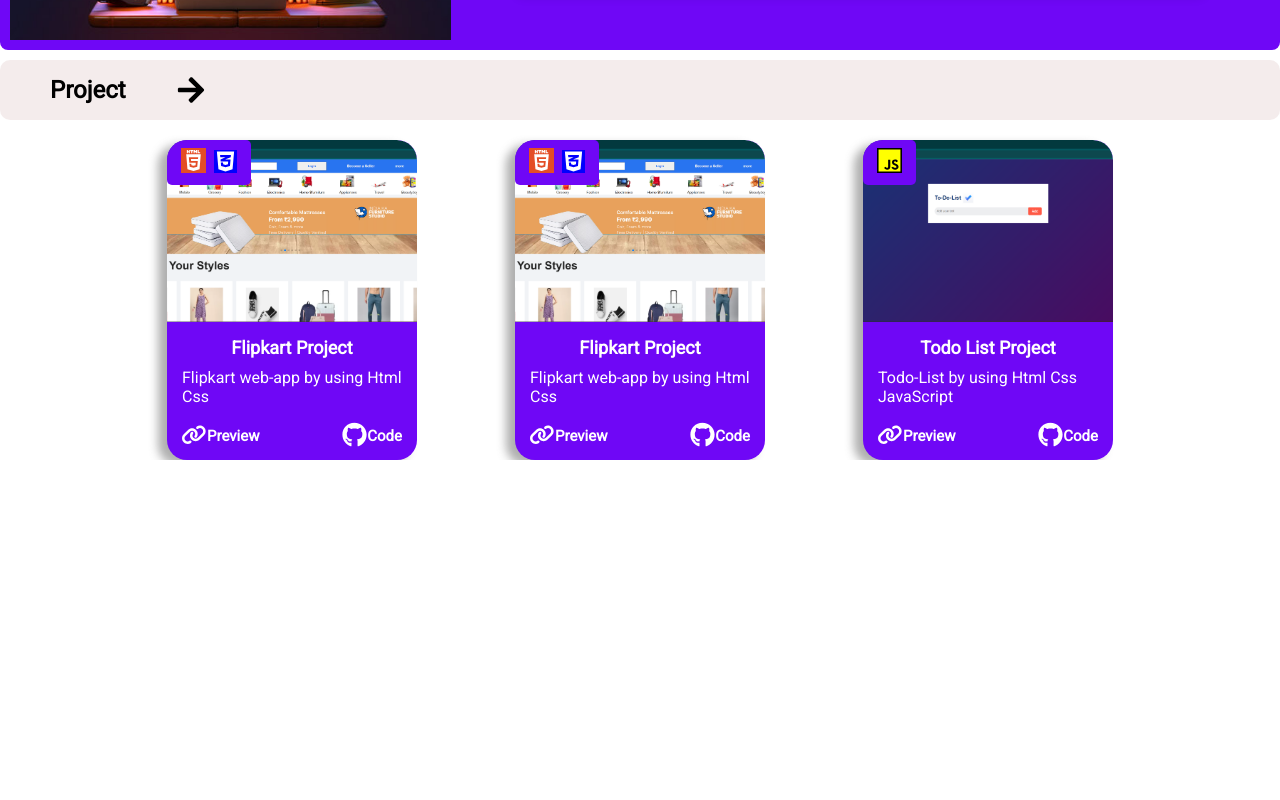
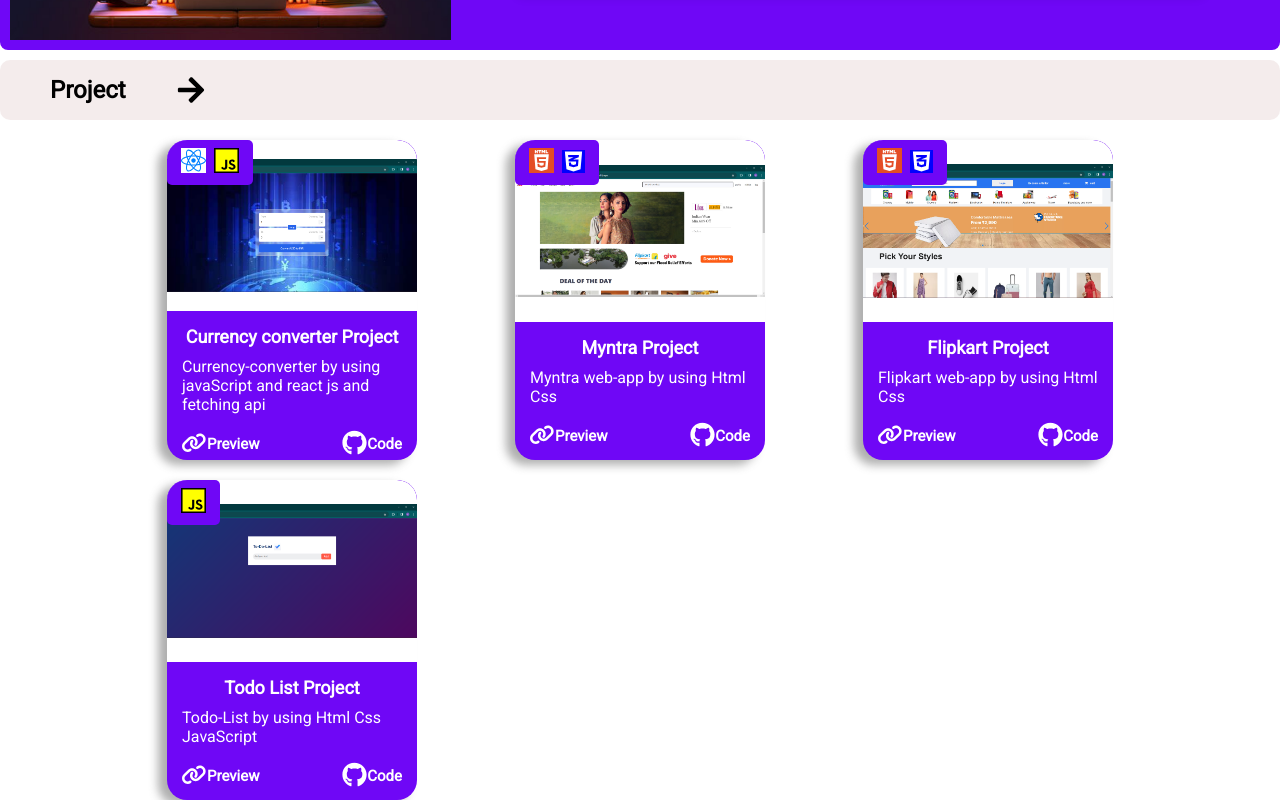
Before and after one commit to ashutoshmaurya293/Portfolio, a React (Vite) app: page / in a window 1280 px wide. Shown: the part 900-1700 px from the top of the page. Before the commit the page ends 1360 px from the top, so only its background shows below. Built offline with nearby package versions, Linux system fonts and the light colour scheme.

Commit message:
new project added

```diff
--- a/src/conponents/halper/ProjectObj.js
+++ b/src/conponents/halper/ProjectObj.js
@@ -1,13 +1,23 @@
 import flipkart from"./../../Images/flipkart.png"
 import myntra from"./../../Images/myntra.png"
 import todojs from"./../../Images/todojs.png"
+import currency from"./../../Images/currency.png"
+
 const ProjectObj = [
   {
-    name: "Flipkart",
-    github: "https://github.com/ashutoshmaurya293/flipkart-web",
-    dogs: "Flipkart web-app by using Html Css",
-    live: "https://flipkart-web-app.netlify.app/",
-    img:flipkart,
+    name: "Currency converter",
+    github: "https://github.com/ashutoshmaurya293/react/tree/main/react4",
+    dogs: "Currency-converter by using javaScript and react js and fetching api",
+    live: "https://currency-converterapi.netlify.app/",
+    img:currency,
+    tec:"react"
+  },
+  {
+    name: "Myntra",
+    github: "https://github.com/ashutoshmaurya293/myntra-web",
+    dogs: "Myntra web-app by using Html Css",
+    live: "https://64c4fabe03fc3362dda9afc4--lambent-speculoos-6f9ecb.netlify.app/",
+    img:myntra,
     tec:"htmlcss"
   },
   {
--- a/src/projectCart/ProjectCart.css
+++ b/src/projectCart/ProjectCart.css
@@ -70,7 +70,8 @@
 img {
   height: 100%;
   width: 100%;
-  object-fit: cover;
+  aspect-ratio: 3/2;
+  object-fit: contain;
   border-radius: 20px 20px 0 0;
 }
 .tec {
@@ -91,6 +92,10 @@
   color: yellow;
   background-color: #000;
 }
+.react{
+  color: rgb(0, 128, 255);
+background-color:#fff;
+ }
 .html{
   color: #fff;
   background-color: #e44d26;
--- a/src/projectCart/ProjectCart.jsx
+++ b/src/projectCart/ProjectCart.jsx
@@ -3,8 +3,16 @@
 import { FaCss3Alt } from "react-icons/fa";
 import { TiHtml5 } from "react-icons/ti";
 import { IoLogoJavascript } from "react-icons/io5";
+import { FaReact } from "react-icons/fa";
 
 const ProjectCart = ({ name, github, live, dogs, img, tec }) => {
+  const react = (
+    <span>
+      <FaReact className="icon react"/>
+      <IoLogoJavascript className="icon js" />
+
+    </span>
+  );
   const htmlcss = (
     <span>
       <TiHtml5 className="icon html" />
@@ -13,14 +21,14 @@
   );
   const js = (
     <span>
-      <IoLogoJavascript className="icon js"/>
+      <IoLogoJavascript className="icon js" />
     </span>
   );
   return (
     <div>
       <div className="card">
         <div className="tec">
-          {tec == "htmlcss" ? htmlcss : tec == "js" ? js : console.log("ASf")}
+          {tec == "htmlcss" ? htmlcss : tec == "js" ? js : react}
         </div>
         <div className="card__img">
           <img src={img} alt="" />
```
Also changed, not shown: src/Images/currency.png (added).
